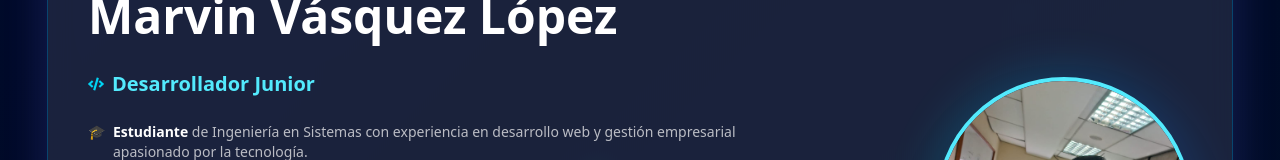
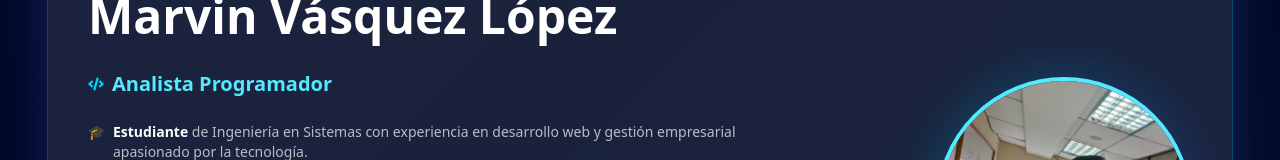
Before and after one commit to Alexmavl/Portafolio-mavl, a React (Vite) app: page / in a window 1280 px wide. Shown: the part 314-474 px from the top of the page. Built offline with nearby package versions, Linux system fonts and the light colour scheme.

Commit message:
Change title from 'Desarrollador Junior' to 'Analista Programador'

```diff
--- a/src/components/Hero.tsx
+++ b/src/components/Hero.tsx
@@ -109,7 +109,7 @@ const Hero: FC = () => {
                 >
                   <FaCode className="text-cyan-400" />
                   <span className="text-lg sm:text-xl font-semibold text-cyan-300">
-                    Desarrollador Junior
+                    Analista Programador
                   </span>
                 </motion.div>
 
```
